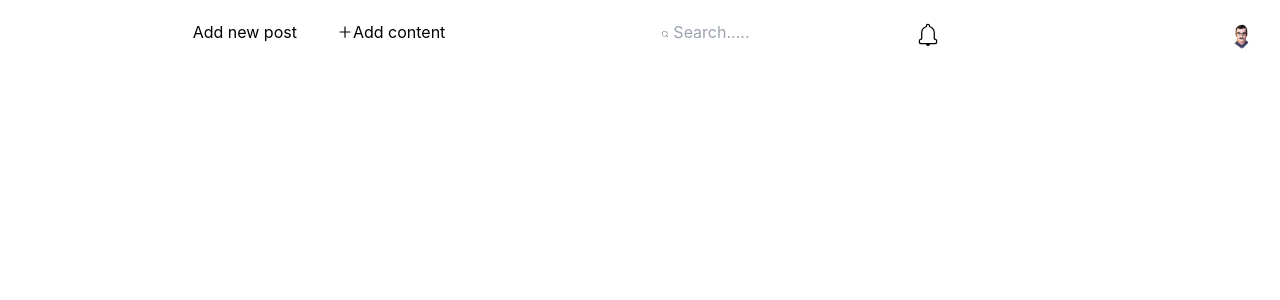
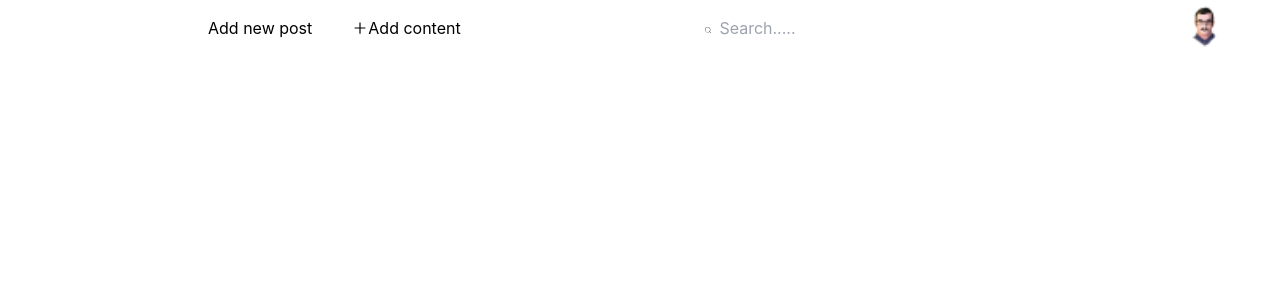
Before and after one commit to youngmikec/chinos-exchange, a React (Create React App) app: page /users-dashboard in a window 1280 px wide. Shown: the top 300 px of the page. Built offline with nearby package versions, Linux system fonts and the light colour scheme.

Commit message:
worked on user-dashboard

```diff
--- a/src/users-dashboard/dashboard/index.tsx
+++ b/src/users-dashboard/dashboard/index.tsx
@@ -27,10 +27,10 @@ useEffect(()=>{
     return (
         <>
             <div>
-                <nav>
-                    <div className='navbar flex flex-row justify-center my-5'>
+                <nav className='flex flex-row '>
+                    <div className=' navbar flex flex-row flex-end  my-4 '>
 
-                          <ul  className='flex flex-row justify-evenly mr-52'>
+                          <ul  className='flex flex-row justify-evenly ml-52' id='item'>
                               <li className='mr-10 flex flex-row'>
                                 Add new post</li>
                                 <AiOutlinePlus className=' self-center'/>
@@ -40,13 +40,13 @@ useEffect(()=>{
 
                         <div className="">
                               <input type="text" placeholder='Search.....' className='inp-search pl-5' onChange={(e)=>setSearch(e.target.value)}/>
-                              <CiSearch className={toggle ? 'search pl-2 text-white':'search pl-2 text-black '}/>
+                              <CiSearch id='icon' className={toggle ? 'search pl-2 text-white':'search pl-2 text-black'}/>
 
                         </div>
-
-
-                                 <CiBellOn className='icon-notification'/>
-                                <img src={logo} alt="logo" className='absolute  right-5'  />
+                    </div>
+                    <div className='justify-around  flex flex-row'>
+                        <CiBellOn className='icon-notification self-center'/>
+                                <img src={logo} alt="logo" className='' width='width: 36' height='height: 34'  />
                     </div>
                 </nav>
 
--- a/src/users-dashboard/dashboard/style.css
+++ b/src/users-dashboard/dashboard/style.css
@@ -1,4 +1,3 @@
-
 .search{
 
    position: absolute;
@@ -10,12 +9,20 @@
 
 }
 
+.inp-search{
+    margin-left: 55%;
+
+}
+
+
 .icon-notification{
-    position: absolute;
-    margin-left: 45%;
-    height: 30px;
-    width: 30px;
+   margin-left: 280px;
 }
+
+#icon{
+    margin-left: 235px;
+}
+
 
 .inp-search{
     width: 434px;
```
